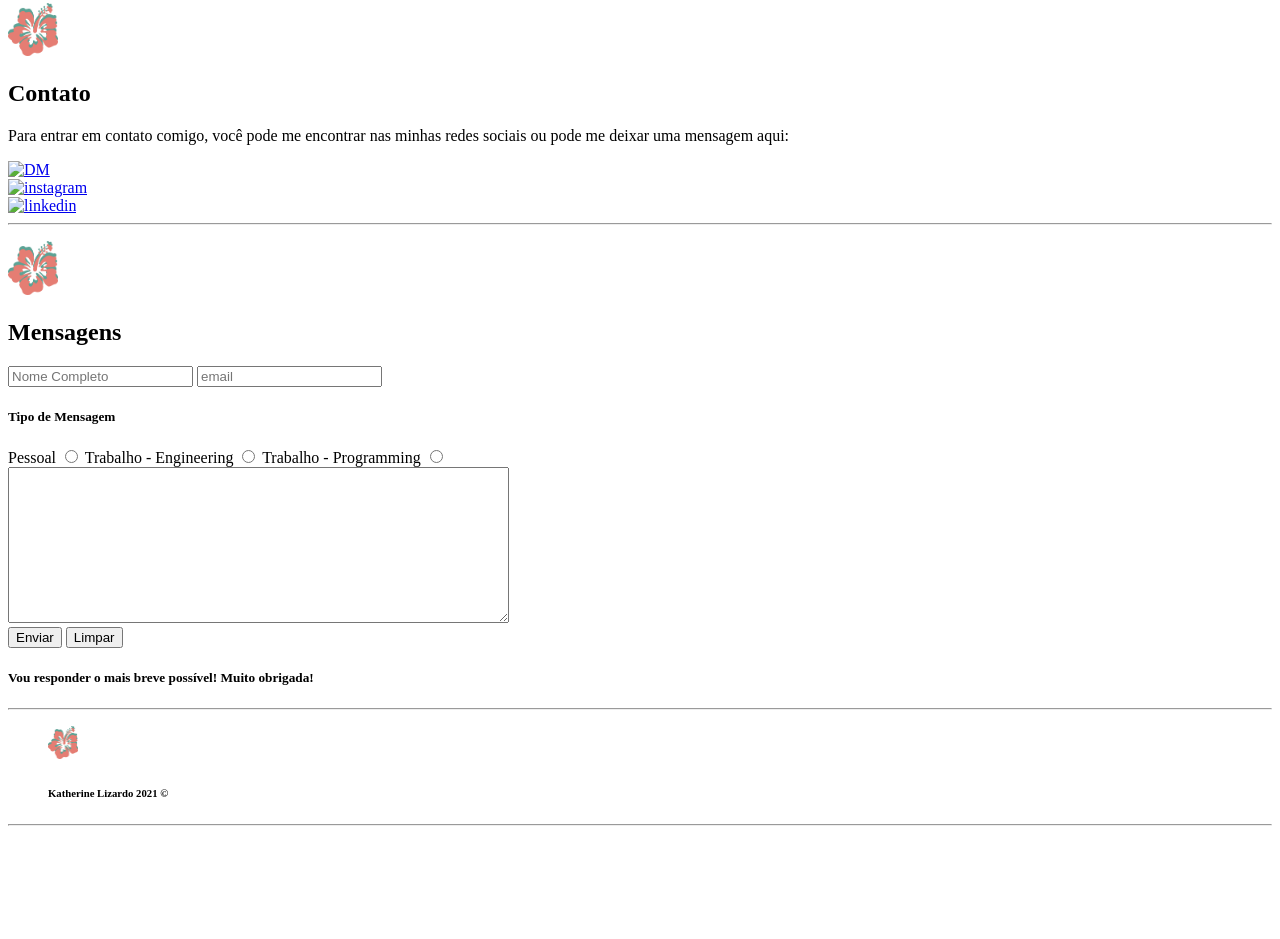
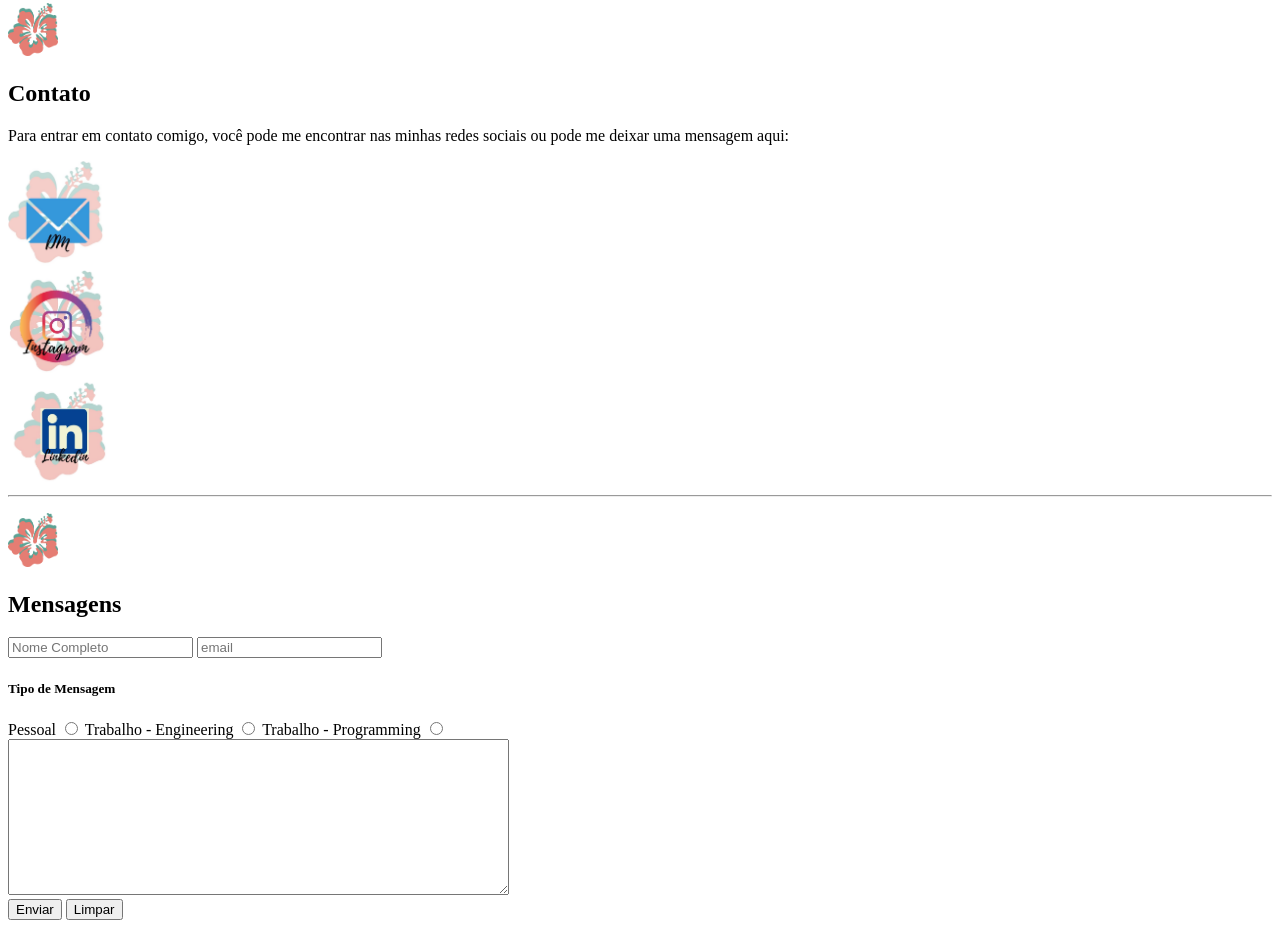
Before and after one commit to kathelizardo/Projeto-final--HTML, a plain HTML site: page index.html in a window 1280 px wide. Shown: the part 2495-3434 px from the top of the page. Before the commit the page ends 3329 px from the top, so only its background shows below. Drawn offline with Linux system fonts and the light colour scheme; the site is published under a folder, as on GitHub Pages, so addresses that start at the root find nothing.

Commit message:
LinkedIn corrigido img

```diff
--- a/index.html
+++ b/index.html
@@ -157,15 +157,15 @@
                 </div>
                 <div>
                     <nav>
-                    <a href="#Mensagens"> <img src="/img/DM.jpg" alt="DM" width="100"> </a>
+                    <a href="#Mensagens"> <img src="img/DM.jpg" alt="DM" width="100"> </a>
                     </nav>
                 </div>
 
                 <div>
-                    <a href="https://www.instagram.com/kathelizardo/" target="_blank" rel="noopener"><img src="/img/Instagram.jpg" alt="instagram" width="100"></a>
+                    <a href="https://www.instagram.com/kathelizardo/" target="_blank" rel="noopener"><img src="img/Instagram.jpg" alt="instagram" width="100"></a>
                 </div>
                 <div>
-                    <a href="https://www.linkedin.com/in/katherine-l-5565aa7b/" target="_blank" rel="noopener"><img src="/img/linkedin.jpg" alt="linkedin" width="100"></a>
+                    <a href="https://www.linkedin.com/in/katherine-l-5565aa7b/" target="_blank" rel="noopener"><img src="img/linkedin.jpg" alt="linkedin" width="100"></a>
                 </div>
 
 
```
